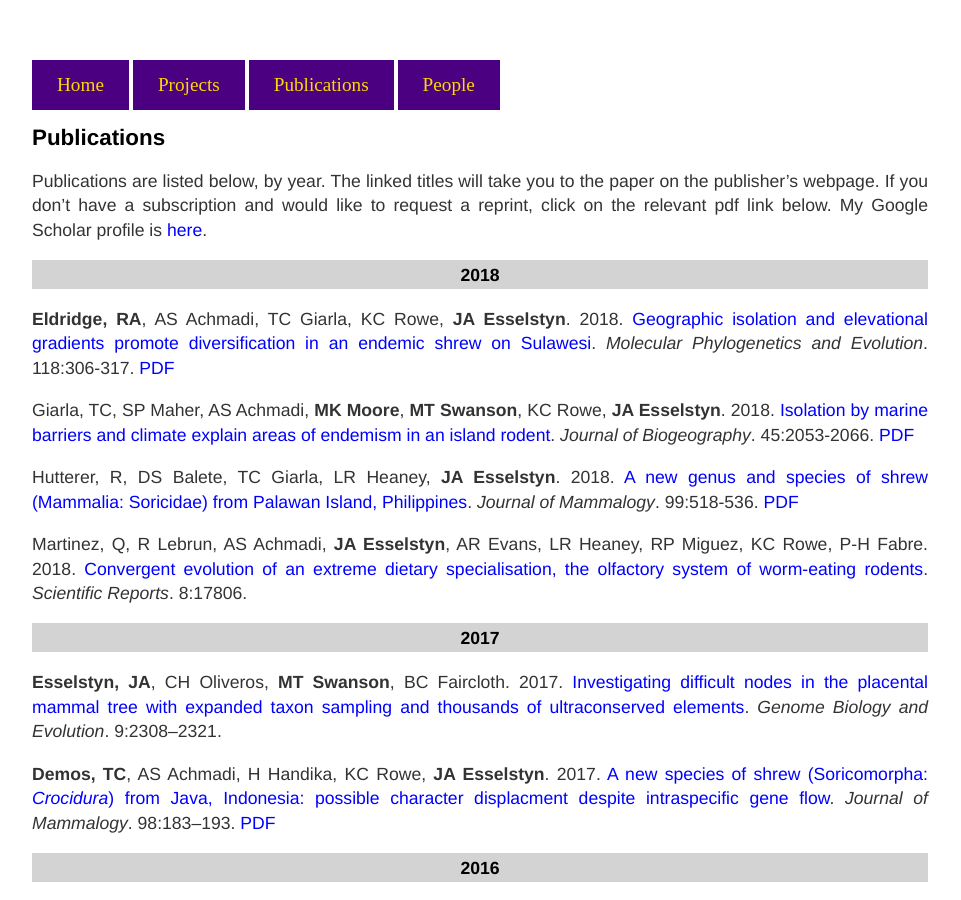
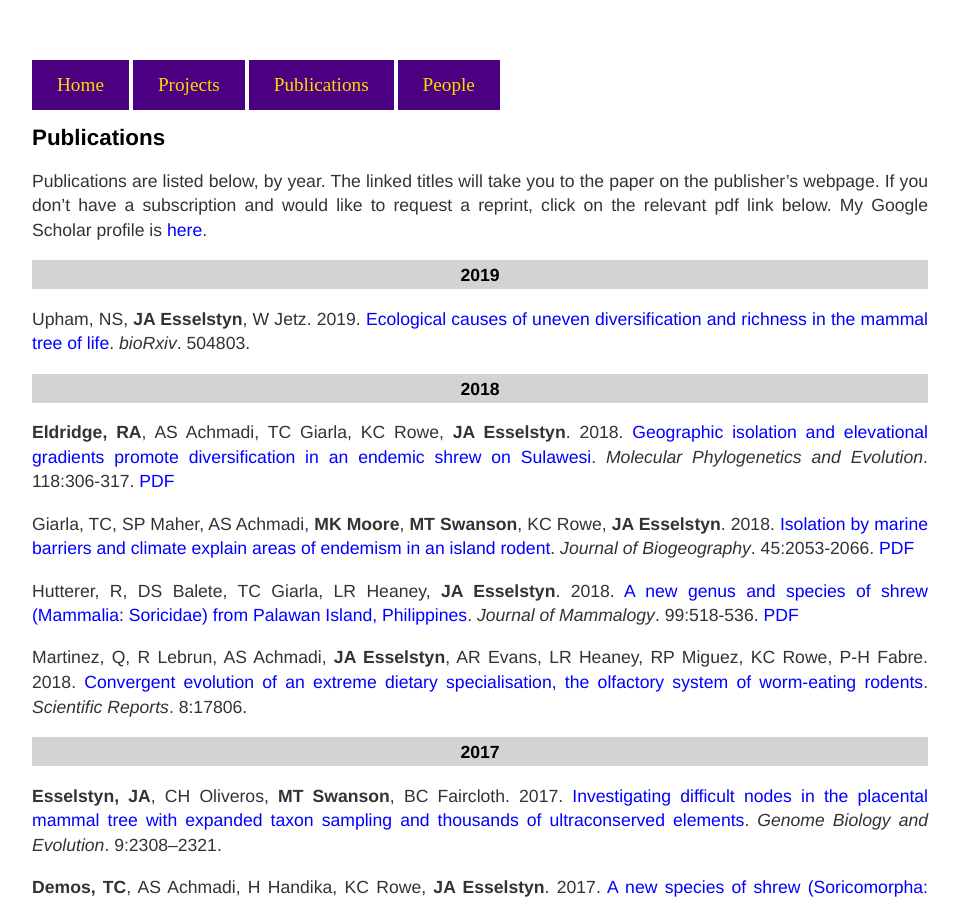
Before and after one commit to esselstyn/esselstyn.github.io, a Jekyll site: the page built from publications.md, in a window 1280 px wide and 900 px high. Shown: the whole window, without its empty margins (160-1121 px from the left). Built offline with Jekyll 4.4.1, drawn with Linux system fonts in a browser that asks for light colours.

Commit message:
Update publications.md

```diff
--- a/publications.md
+++ b/publications.md
@@ -5,6 +5,9 @@ title: Publications
 
 # Publications
 Publications are listed below, by year. The linked titles will take you to the paper on the publisher's webpage. If you don't have a subscription and would like to request a reprint, click on the relevant pdf link below. My Google Scholar profile is [here](https://scholar.google.com/citations?user=8p7eEcAAAAAJ&hl=en).
+
+### 2019
+Upham, NS, **JA Esselstyn**, W Jetz. 2019. [Ecological causes of uneven diversification and richness in the mammal tree of life](https://doi.org/10.1101/504803). _bioRxiv_. 504803.
 
 ### 2018
 **Eldridge, RA**, AS Achmadi, TC Giarla, KC Rowe, **JA Esselstyn**. 2018. [Geographic isolation and elevational gradients promote diversification in an endemic shrew on Sulawesi](https://dx.doi.org/10.1016/j.ympev.2017.09.018). _Molecular Phylogenetics and Evolution_. 118:306-317. [PDF](publications/2018/Eldridge-2018.pdf)
```
